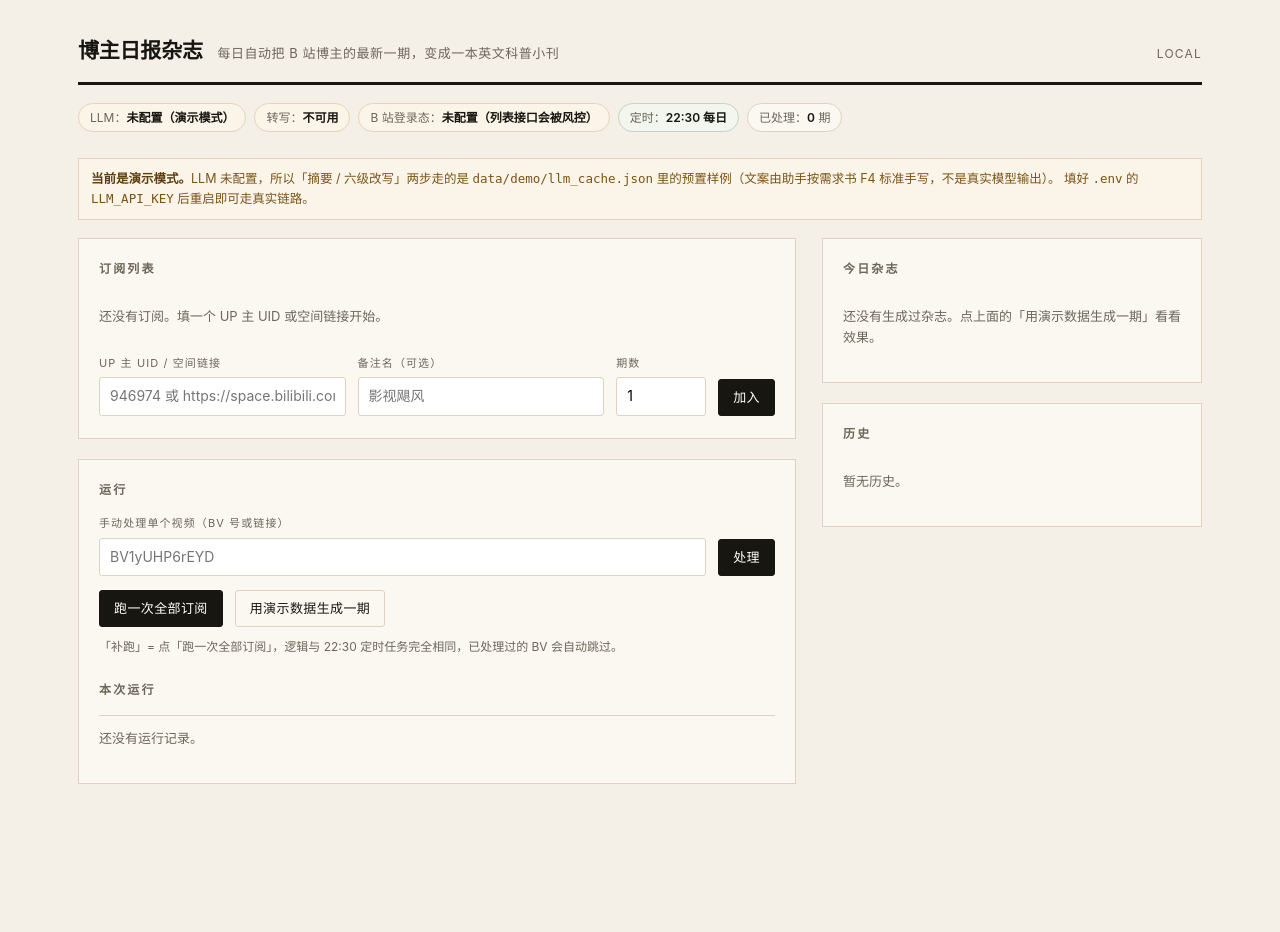
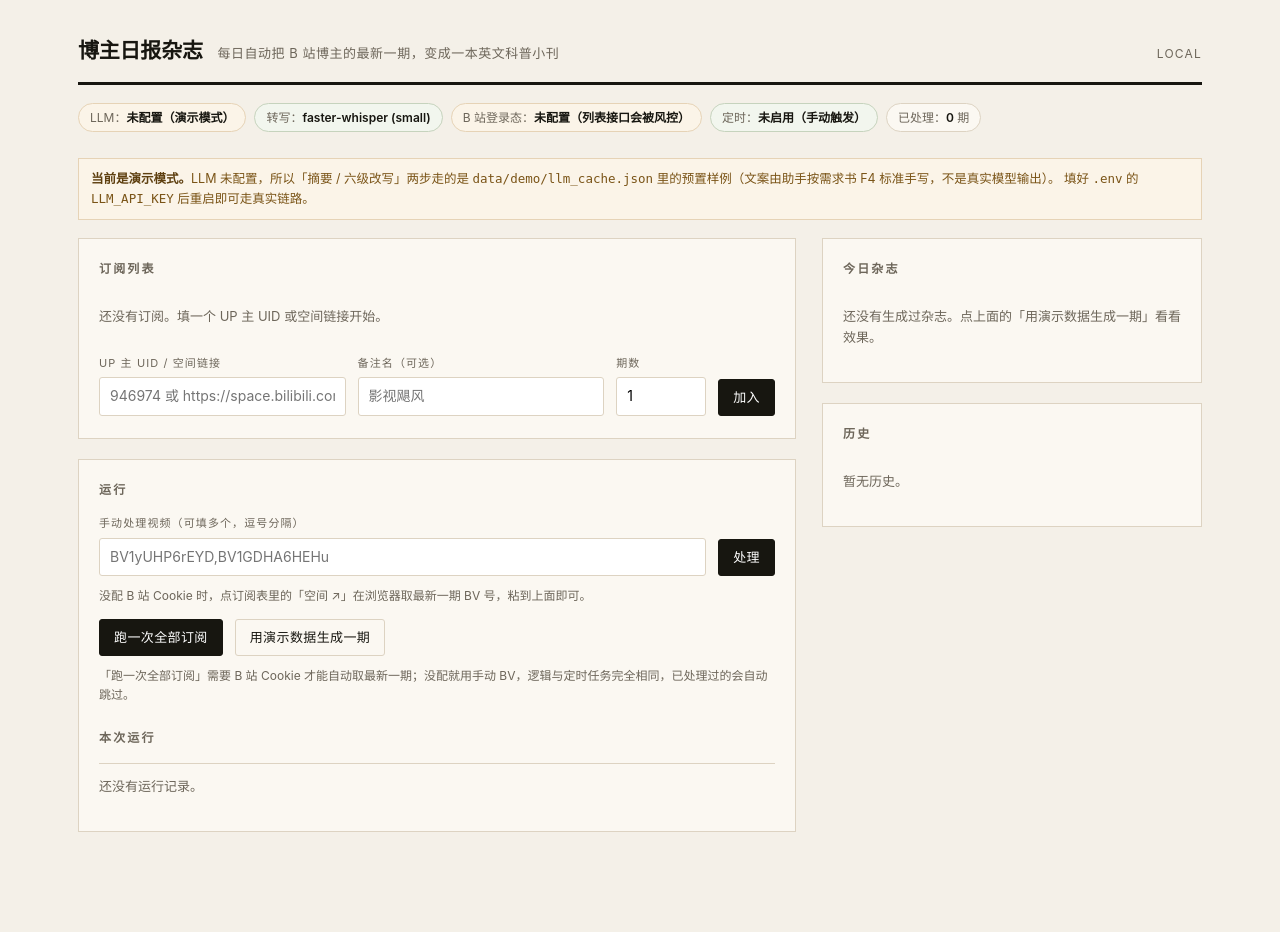
Before and after one commit to tomtt5814-hash/BILMAGAZINE, a FastAPI app: page / in a window 1280 px wide. Before the commit the page ends 784 px from the top, so only its background shows below. Run offline with FastAPI, Linux system fonts and the light colour scheme.

Commit message:
manual-first: scheduler off by default, space links on subscriptions, correct ASR status
- 电脑不常开，定时任务降级为可选（SCHEDULE_ENABLED 默认 0）
- 订阅表加「空间 ↗」直达链接，未配 Cookie 时可两步取 BV
- 手动输入支持逗号分隔多个 BV
- 状态栏改用真实转写引擎（faster-whisper）而不是只探测 whisper.cpp

```diff
--- a/app/config.py
+++ b/app/config.py
@@ -49,7 +49,7 @@ WHISPER_MODEL = _get("WHISPER_MODEL", "ggml-small.bin")
 WHISPER_THREADS = int(_get("WHISPER_THREADS", "8") or 8)
 FASTER_MODEL = _get("FASTER_MODEL", "small")
 
-SCHEDULE_ENABLED = _get("SCHEDULE_ENABLED", "1") == "1"
+SCHEDULE_ENABLED = _get("SCHEDULE_ENABLED", "0") == "1"
 SCHEDULE_TIME = _get("SCHEDULE_TIME", "22:30")
 
 UA = (
--- a/app/main.py
+++ b/app/main.py
@@ -47,15 +47,24 @@ app.mount("/static", StaticFiles(directory=str(ROOT / "static")), name="static")
 
 
 def _status() -> dict:
-    ok, info = transcribe.whisper_available()
+    cpp_ok, cpp_info = transcribe.whisper_available()
+    faster_ok = transcribe.faster_available()
+    if cpp_ok:
+        asr_label, asr_ok = "whisper.cpp", True
+    elif faster_ok:
+        asr_label, asr_ok = f"faster-whisper ({Path(str(config.FASTER_MODEL)).name})", True
+    else:
+        asr_label, asr_ok = "不可用", False
     return {
         "llm_provider": config.LLM_PROVIDER,
         "llm_key": bool(config.LLM_API_KEY),
         "llm_model": config.LLM_MODEL,
-        "whisper_ok": ok,
-        "whisper_info": info,
+        "asr_ok": asr_ok,
+        "asr_label": asr_label,
+        "whisper_ok": asr_ok,
+        "whisper_info": cpp_info,
         "cookie": bool(config.BILI_COOKIE),
-        "schedule": f"{config.SCHEDULE_TIME} 每日" if config.SCHEDULE_ENABLED else "未启用",
+        "schedule": f"{config.SCHEDULE_TIME} 每日" if config.SCHEDULE_ENABLED else "未启用（手动触发）",
         "next_run": _next_run(),
     }
 
--- a/static/app.css
+++ b/static/app.css
@@ -43,6 +43,12 @@ button{
 button.ghost{background:transparent;color:var(--ink);border-color:var(--line)}
 button.ghost:hover{border-color:var(--ink)}
 button.tiny{padding:3px 9px;font-size:11.5px}
+.ghost-btn{
+  display:inline-block;padding:3px 9px;font-size:11.5px;margin-right:6px;
+  border:1px solid var(--line);color:var(--ink);background:transparent;border-radius:3px;
+  text-decoration:none;vertical-align:middle;
+}
+.ghost-btn:hover{border-color:var(--ink)}
 form.inline{display:inline}
 
 .row{display:flex;gap:12px;align-items:flex-end}
--- a/templates/dashboard.html
+++ b/templates/dashboard.html
@@ -17,8 +17,8 @@
     <span class="pill {{ 'ok' if status.llm_key and status.llm_provider != 'mock' else 'warn' }}">
       LLM：<b>{{ '真实 API · ' ~ status.llm_model if status.llm_key and status.llm_provider != 'mock' else '未配置（演示模式）' }}</b>
     </span>
-    <span class="pill {{ 'ok' if status.whisper_ok else 'warn' }}">
-      转写：<b>{{ 'whisper.cpp 就绪' if status.whisper_ok else '不可用' }}</b>
+    <span class="pill {{ 'ok' if status.asr_ok else 'warn' }}">
+      转写：<b>{{ status.asr_label }}</b>
     </span>
     <span class="pill {{ 'ok' if status.cookie else 'warn' }}">
       B 站登录态：<b>{{ '已配置 Cookie' if status.cookie else '未配置（列表接口会被风控）' }}</b>
@@ -56,7 +56,9 @@
                 </form>
               </td>
               <td>{{ '开启' if b.enabled else '关闭' }}</td>
-              <td style="text-align:right">
+              <td style="text-align:right;white-space:nowrap">
+                <a class="ghost-btn" href="https://space.bilibili.com/{{ b.uid }}/video"
+                   target="_blank" rel="noopener" title="在浏览器打开 TA 的空间，取最新一期 BV 号">空间 ↗</a>
                 <form class="inline" method="post" action="/subscriptions/{{ b.uid }}/toggle">
                   <button class="ghost tiny">{{ '关闭' if b.enabled else '开启' }}</button>
                 </form>
@@ -82,15 +84,16 @@
 
       <div class="card">
         <h2>运行</h2>
-        <form class="row" method="post" action="/run" style="margin-bottom:14px">
-          <div class="f"><label>手动处理单个视频（BV 号或链接）</label><input type="text" name="bv_input" placeholder="BV1yUHP6rEYD"></div>
+        <form class="row" method="post" action="/run" style="margin-bottom:10px">
+          <div class="f"><label>手动处理视频（可填多个，逗号分隔）</label><input type="text" name="bv_input" placeholder="BV1yUHP6rEYD,BV1GDHA6HEHu"></div>
           <button>处理</button>
         </form>
+        <p class="note" style="margin:0 0 14px">没配 B 站 Cookie 时，点订阅表里的「空间 ↗」在浏览器取最新一期 BV 号，粘到上面即可。</p>
         <div class="row">
           <form class="inline" method="post" action="/run"><button>跑一次全部订阅</button></form>
           <form class="inline" method="post" action="/run-demo"><button class="ghost">用演示数据生成一期</button></form>
         </div>
-        <p class="note">「补跑」= 点「跑一次全部订阅」，逻辑与 22:30 定时任务完全相同，已处理过的 BV 会自动跳过。</p>
+        <p class="note">「跑一次全部订阅」需要 B 站 Cookie 才能自动取最新一期；没配就用手动 BV，逻辑与定时任务完全相同，已处理过的会自动跳过。</p>
 
         <h2 style="margin-top:24px">本次运行</h2>
         <div class="log" id="log">
```
Also changed, not shown: 1 other file.
